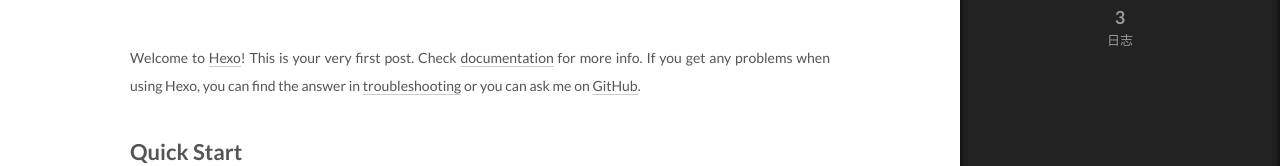
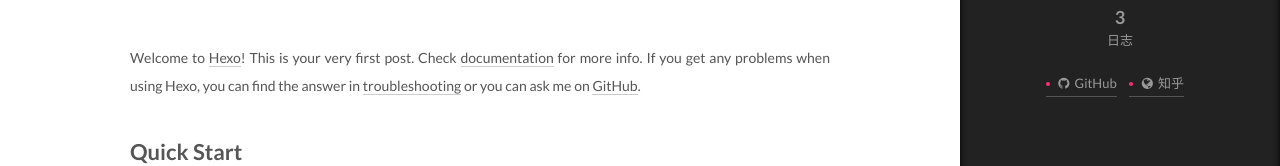
Before and after one commit to ALLENnan/ALLENnan.github.io, a plain HTML site: page 2016/05/13/hello-world/index.html in a window 1280 px wide. Both pictures are taken after a click on the item "站点概览". Shown: the part 259-425 px from the top of the page. Drawn offline with Linux system fonts and the light colour scheme; a script that the page names is missing.

Commit message:
Site updated: 2016-07-09 23:21:03

```diff
--- a/2016/05/13/hello-world/index.html
+++ b/2016/05/13/hello-world/index.html
@@ -413,6 +413,26 @@ Quick">
 
         <div class="links-of-author motion-element">
 
+
+              <span class="links-of-author-item">
+                <a href="https://github.com/ALLENnan" target="_blank" title="GitHub">
+
+                    <i class="fa fa-fw fa-github"></i>
+
+                  GitHub
+                </a>
+              </span>
+
+              <span class="links-of-author-item">
+                <a href="https://www.zhihu.com/people/allen.lin" target="_blank" title="知乎">
+
+                    <i class="fa fa-fw fa-globe"></i>
+
+                  知乎
+                </a>
+              </span>
+
+
         </div>
 
 
```
Also changed, not shown: 2016/07/08/My-New-Post/index.html (+20 -0 lines), 2016/07/08/ss/index.html (+20 -0 lines), archives/2016/05/index.html (+20 -0 lines), archives/2016/07/index.html (+20 -0 lines), archives/2016/index.html (+20 -0 lines), archives/index.html (+20 -0 lines), index.html (+20 -0 lines).
